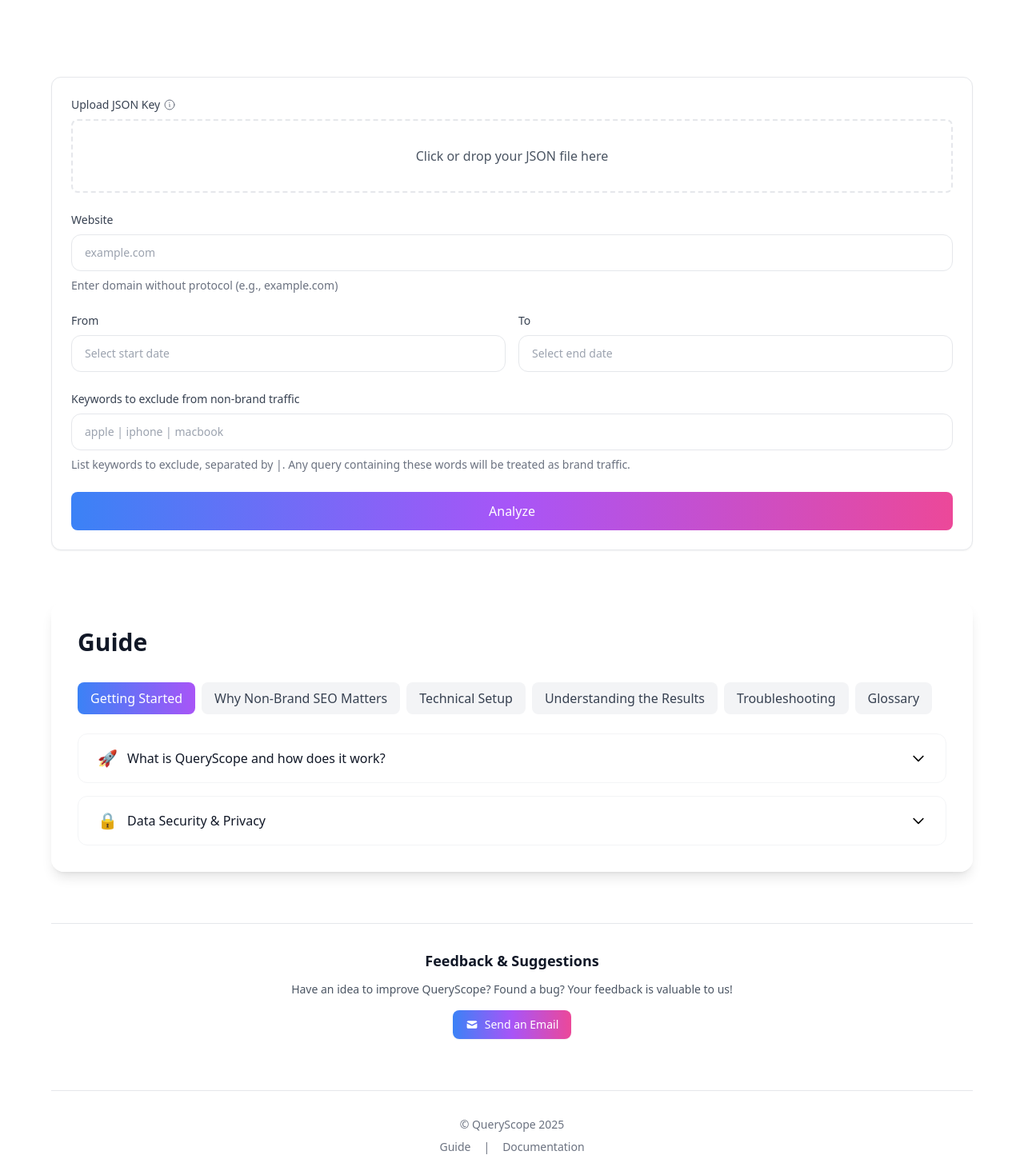
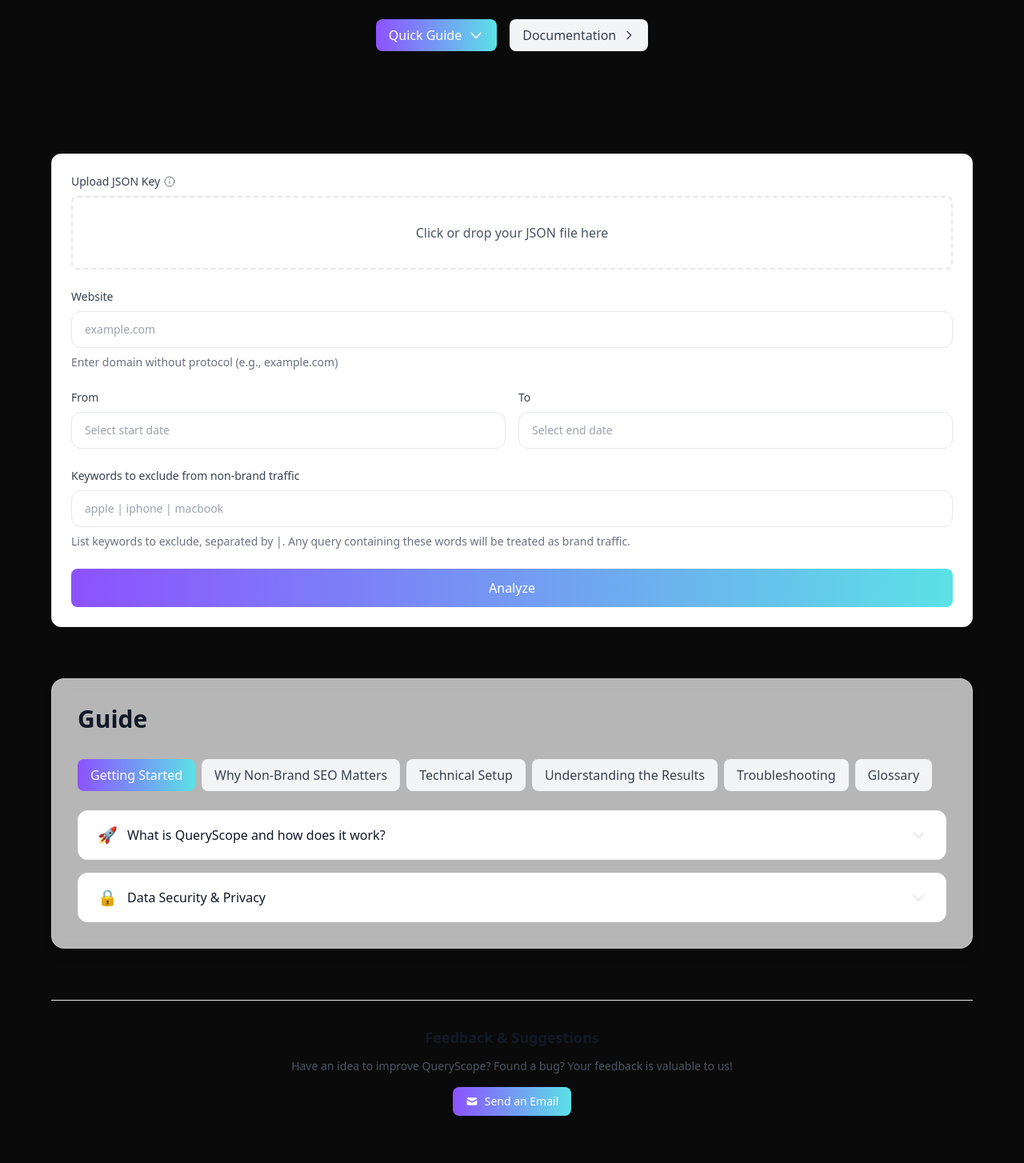
Before and after one commit to Orelrise/queryscope-deploy, a Next.js app in the folder frontend/: page / in a window 1280 px wide. Shown: the part 420-1874 px from the top of the page at 80% size. Built offline with nearby package versions, Linux system fonts and the light colour scheme.

Commit message:
Style: Harmonize gradients and fix main content width

```diff
--- a/frontend/src/app/page.tsx
+++ b/frontend/src/app/page.tsx
@@ -506,7 +506,7 @@
             onClick={() => handleCategoryClick(category)}
             className={`px-4 py-2 rounded-lg ${
               activeCategory === category
-                ? 'bg-gradient-to-r from-blue-500 to-purple-500 text-white'
+                ? 'bg-gradient-to-r from-primary to-secondary text-white'
                 : 'bg-gray-100 text-gray-700 hover:bg-gray-200'
             }`}
           >
@@ -895,6 +895,9 @@
   };
 
   return (
+    <div className="min-h-screen flex flex-col bg-neutral-950 text-neutral-200">
+      <Header />
+
       <main className="px-4 sm:px-6 lg:px-8 flex-grow">
         <div className="max-w-2xl mx-auto py-16">
           <div className="text-center mb-16">
@@ -915,9 +918,9 @@
                      <path strokeLinecap="round" strokeLinejoin="round" strokeWidth={2} d="M19 9l-7 7-7-7" />
                   </svg>
                 </a>
-              <Link href="/blog" legacyBehavior>
+                <Link href="/documentation" legacyBehavior>
                    <a className="flex items-center gap-2 px-4 py-2 rounded-lg bg-gray-100 dark:bg-neutral-800 text-gray-700 dark:text-neutral-300 hover:bg-gray-200 dark:hover:bg-neutral-700 transition-all duration-200 shadow-sm">
-                   Blog Insights
+                     Documentation
                      <svg className="w-4 h-4" fill="none" strokeLinecap="round" strokeLinejoin="round" strokeWidth={2} viewBox="0 0 24 24" stroke="currentColor"><path d="M9 5l7 7-7 7"></path></svg>
                    </a>
                 </Link>
@@ -926,7 +929,7 @@
           </div>
         </div>
 
-      <section id="upload-section" className="py-16 px-4 sm:px-6 lg:px-8 -mt-16">
+        <section id="upload-section" className="max-w-7xl mx-auto py-16 px-4 sm:px-6 lg:px-8 -mt-16">
           <form onSubmit={handleSubmit}>
             <div className="bg-white rounded-xl border border-gray-200 p-6 shadow-sm">
               <div className="space-y-6">
@@ -1016,7 +1019,7 @@
                   <button
                     type="submit"
                     disabled={loading}
-                  className="w-full bg-gradient-to-r from-blue-500 via-purple-500 to-pink-500 text-white font-medium py-3 px-4 rounded-lg hover:opacity-90 transition-opacity disabled:opacity-50"
+                    className="w-full bg-gradient-to-r from-primary to-secondary text-white font-medium py-3 px-4 rounded-lg hover:opacity-90 transition-opacity disabled:opacity-50"
                   >
                     {loading ? 'Processing...' : 'Analyze'}
                   </button>
@@ -1033,7 +1036,7 @@
                   <div className="flex gap-2">
                     <button
                       onClick={() => handleExportCSV(results)}
-                    className="flex items-center gap-2 px-4 py-2 text-sm font-medium text-white bg-gradient-to-r from-blue-500 via-purple-500 to-pink-500 rounded-lg hover:opacity-90 transition-all duration-200 shadow-sm hover:shadow-md"
+                      className="flex items-center gap-2 px-4 py-2 text-sm font-medium text-white bg-gradient-to-r from-primary to-secondary rounded-lg hover:opacity-90 transition-all duration-200 shadow-sm hover:shadow-md"
                     >
                       <svg className="w-4 h-4" viewBox="0 0 24 24" fill="none" xmlns="http://www.w3.org/2000/svg">
                         <path d="M14 3v4a1 1 0 001 1h4" stroke="currentColor" strokeWidth="2" strokeLinecap="round"/>
@@ -1247,12 +1250,14 @@
             </p>
             <a
               href="mailto:aurelien.pringarbe.pro@gmail.com"
-            className="inline-flex items-center gap-2 px-4 py-2 text-sm font-medium text-white bg-gradient-to-r from-blue-500 via-purple-500 to-pink-500 rounded-lg hover:opacity-90 transition-all duration-200 shadow-sm hover:shadow-md"
+              className="inline-flex items-center gap-2 px-4 py-2 text-sm font-medium text-white bg-gradient-to-r from-primary to-secondary rounded-lg hover:opacity-90 transition-all duration-200 shadow-sm hover:shadow-md"
             >
               <svg className="w-4 h-4" fill="currentColor" viewBox="0 0 20 20"><path d="M2.003 5.884L10 9.882l7.997-3.998A2 2 0 0016 4H4a2 2 0 00-1.997 1.884z"/><path d="M18 8.118l-8 4-8-4V14a2 2 0 002 2h12a2 2 0 002-2V8.118z"/></svg>
               Send an Email
             </a>
           </div>
+        </section>
+      </main>
 
       <footer className="mt-16 pt-8 border-t border-gray-200 text-center text-sm text-gray-500">
         <p>© QueryScope 2025</p>
@@ -1267,13 +1272,12 @@
             href="https://www.linkedin.com/in/aur%C3%A9lien-pringarbe-4b57561b0/"
             target="_blank"
             rel="noopener noreferrer"
-              className="relative font-medium bg-gradient-to-r from-blue-500 via-purple-500 to-pink-500 bg-clip-text text-transparent after:content-[''] after:absolute after:bottom-0 after:left-0 after:h-[2px] after:w-0 after:bg-gradient-to-r from-blue-500 via-purple-500 to-pink-500 after:transition-all after:duration-300 hover:after:w-full"
+            className="relative font-medium bg-gradient-to-r from-primary to-secondary bg-clip-text text-transparent after:content-[''] after:absolute after:bottom-0 after:left-0 after:h-[2px] after:w-0 after:bg-gradient-to-r from-primary to-secondary after:transition-all after:duration-300 hover:after:w-full"
           >
             Aurélien Pringarbe
           </a>
         </p>
       </footer>
-      </section>
-    </main>
+    </div>
   );
 }
```
Lines whose indentation alone changed are shown as unchanged.
